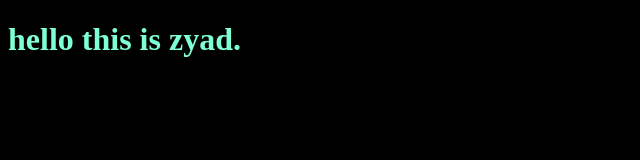
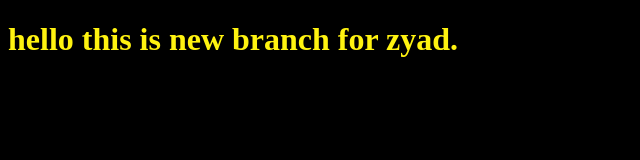
Before and after one commit to zy4d7/projOne, a plain HTML site: page index.html in a window 1280 px wide. Shown: the whole page, without its empty margins (0-640 px from the left). Drawn offline with Linux system fonts and the light colour scheme.

Commit message:
new branch adding

```diff
--- a/index.html
+++ b/index.html
@@ -7,7 +7,7 @@
     <link rel="stylesheet" href="style.css">
 </head>
 <body>
-    <h1>hello this is zyad.</h1>
+    <h1>hello this is new branch for zyad.</h1>
     <script>src = "app.js"</script>
 </body>
 </html>
--- a/style.css
+++ b/style.css
@@ -1,5 +1,5 @@
 h1{
-    color: aquamarine;
+    color: rgb(255, 243, 16);
 }
 body{
     background-color: black;
```
